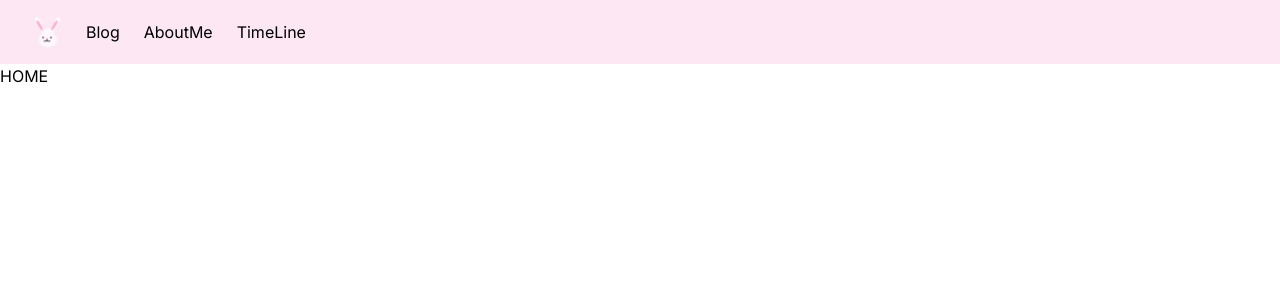
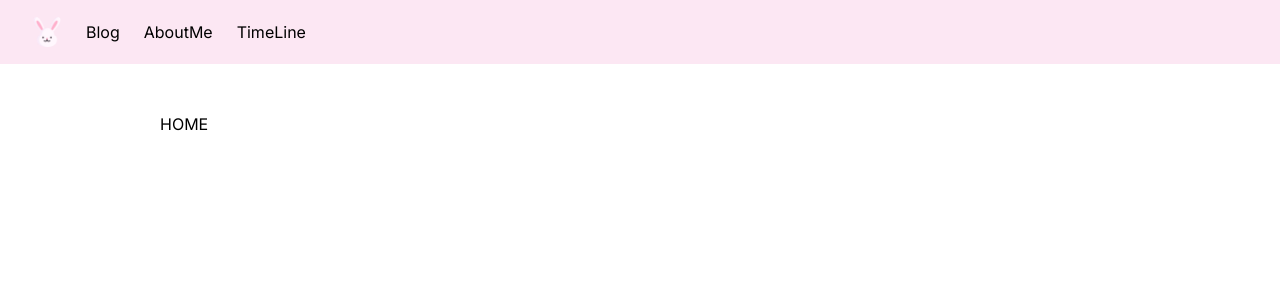
Before and after one commit to yeram-lim/RamiLog, a Next.js app in the folder blog/: page / in a window 1280 px wide. Shown: the top 300 px of the page. Built offline with nearby package versions, Linux system fonts and the light colour scheme.

Commit message:
😺[CHORE] page layout (#2)

```diff
--- /dev/null
+++ b/blog/components/Container.tsx
@@ -0,0 +1,7 @@
+import React from "react";
+
+const Container = ({ children }) => {
+  return <article className="w-full px-40 py-12">{children}</article>;
+};
+
+export default Container;
--- a/blog/src/app/layout.tsx
+++ b/blog/src/app/layout.tsx
@@ -2,6 +2,7 @@ import "./globals.css";
 import type { Metadata } from "next";
 import { Inter } from "next/font/google";
 import MainNav from "../../components/MainNav";
+import Container from "../../components/Container";
 
 const inter = Inter({ subsets: ["latin"] });
 
@@ -19,7 +20,7 @@ export default function RootLayout({
     <html lang="en">
       <body className={`${inter.className}`}>
         <MainNav></MainNav>
-        {children}
+        <Container>{children}</Container>
       </body>
     </html>
   );
```
